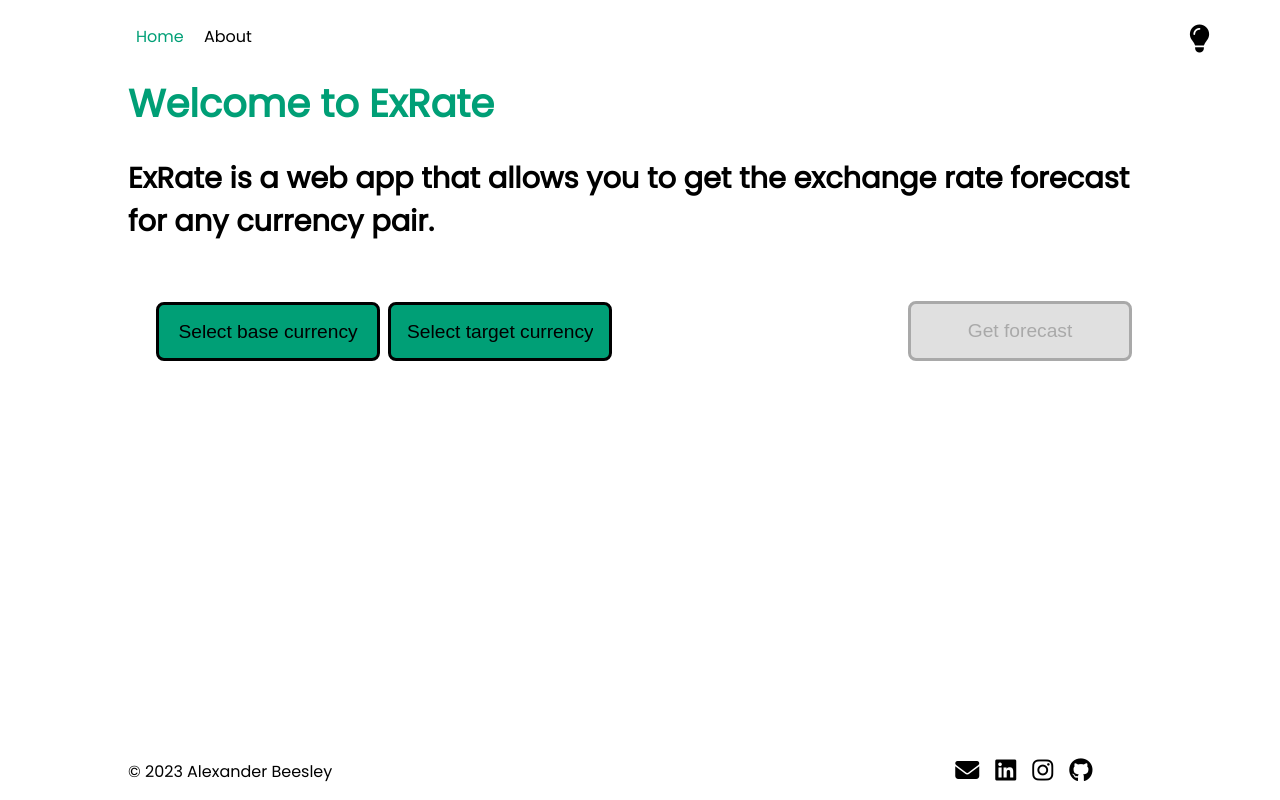
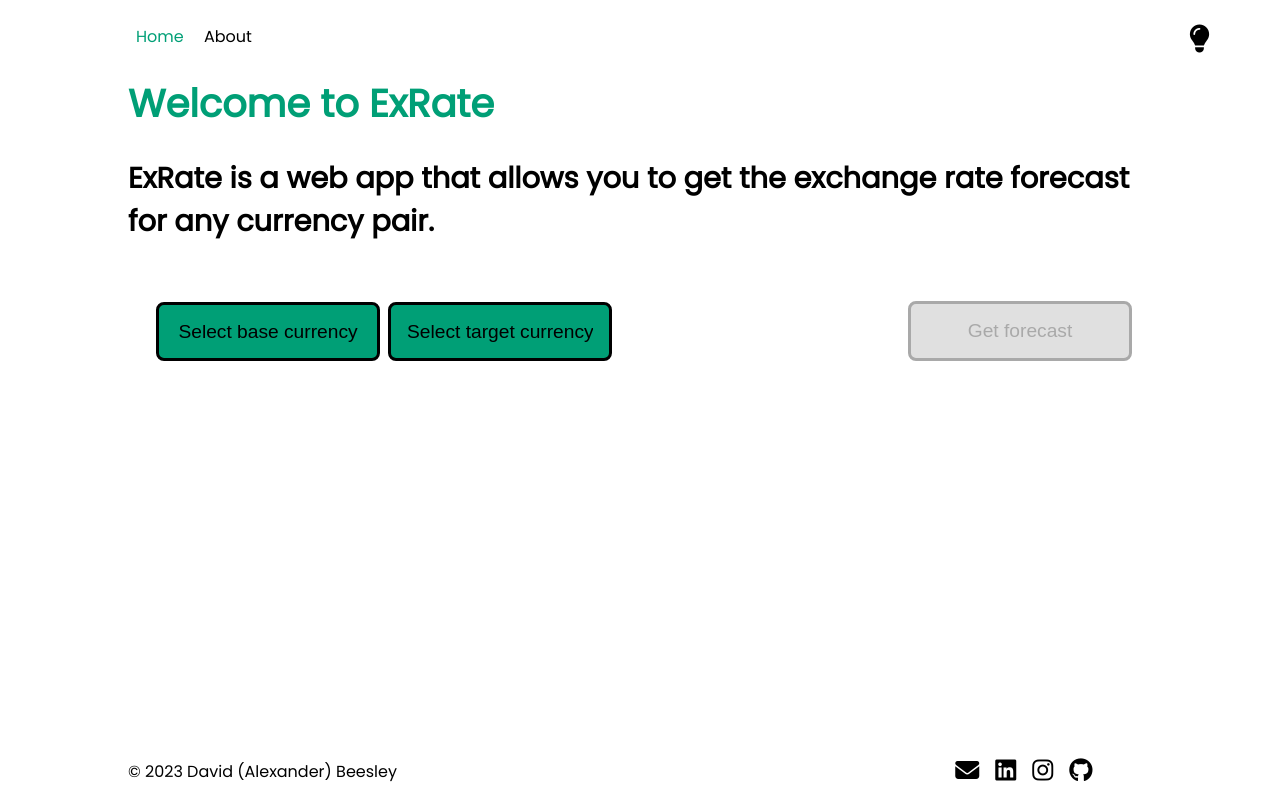
Before and after one commit to AlexBeesley/ExRate, a React (Vite) app in the folder ExRate_Frontend/: page / in a window 1280 px wide. Built offline with nearby package versions, Linux system fonts and the light colour scheme.

Commit message:
README updated. + some small fixes to frontend footer

```diff
--- a/ExRate_Frontend/src/Components/footer.tsx
+++ b/ExRate_Frontend/src/Components/footer.tsx
@@ -1,6 +1,7 @@
 import Styles from "../Styles/footer.module.scss";
 
 export default function Footer () {
+    const currentYear = new Date().getFullYear();
     return (
         <footer className={Styles.footer}>
             <div className={Styles.iconContainer}>
@@ -13,7 +14,7 @@ export default function Footer () {
                 <a href="https://github.com/AlexBeesley" target="_blank" rel="noreferrer"
                 title="GitHub"><i className="fa-brands fa-github"></i></a>
             </div>
-            <p>&copy; 2023 Alexander Beesley</p>
+            <p>&copy; {currentYear} David (Alexander) Beesley</p>
         </footer>
     )
 }
```
Also changed, not shown: 2 other files (tests, documents, lock files or other folders).
